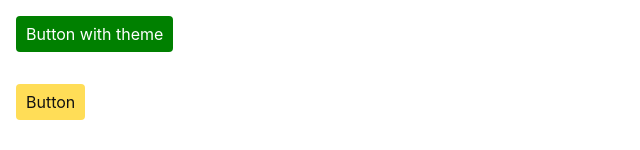
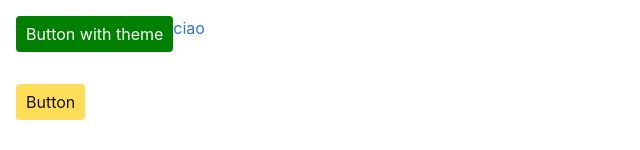
Before and after one commit to Randagio13/bulma-react-components, a React (Create React App) app: page / in a window 1280 px wide. Shown: the top 150 px of the page, without its empty margins (0-640 px from the left). Built offline with nearby package versions, Linux system fonts and the light colour scheme.

Commit message:
Added UI test

```diff
--- a/src/App.tsx
+++ b/src/App.tsx
@@ -28,7 +28,10 @@ const App: React.FC = () => {
         {/* <img src={logo} className='App-logo' alt='logo' /> */}
         <Container>
           <BulmaTheme theme={theme}>
-            <Button color='primary'>Button with theme</Button>
+            <React.Fragment>
+              <Button color='primary'>Button with theme</Button>
+              <a>ciao</a>
+            </React.Fragment>
           </BulmaTheme>
         </Container>
         <Container>
```
